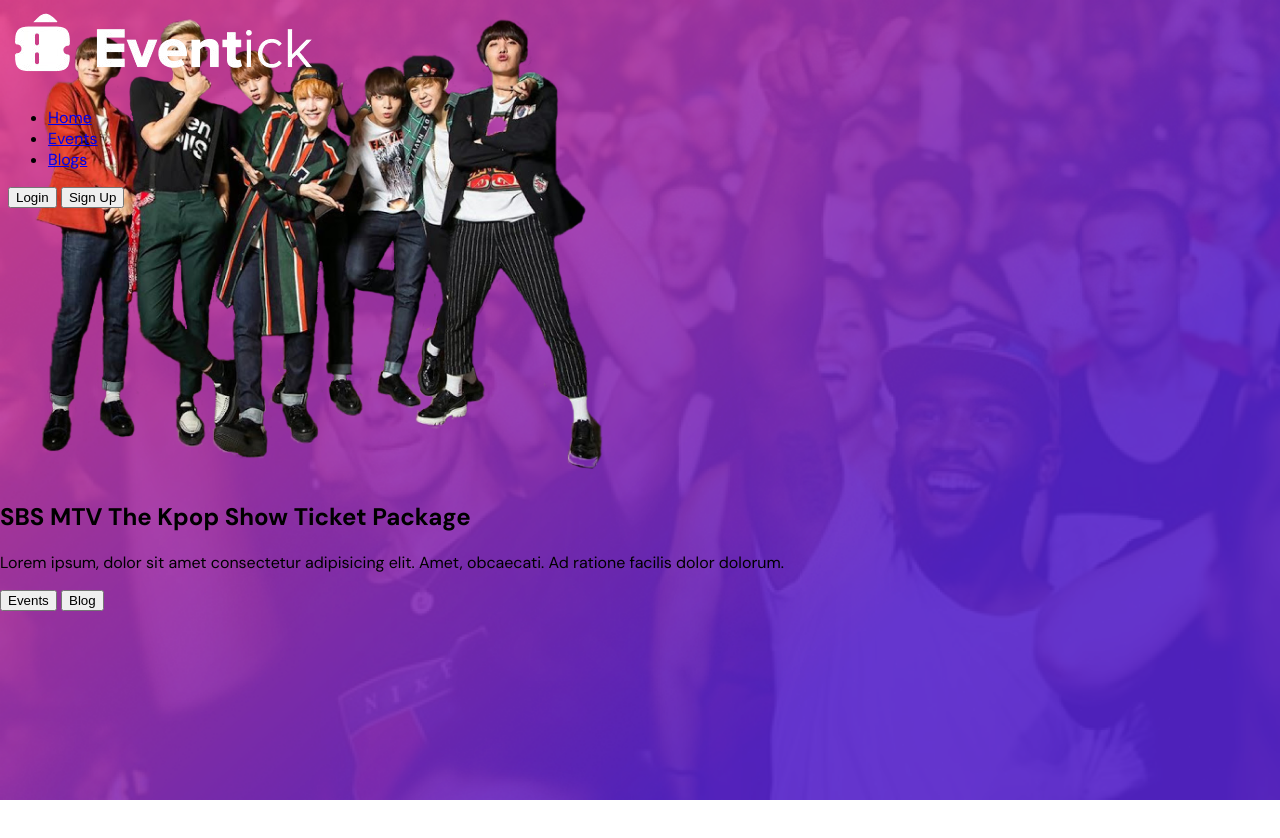
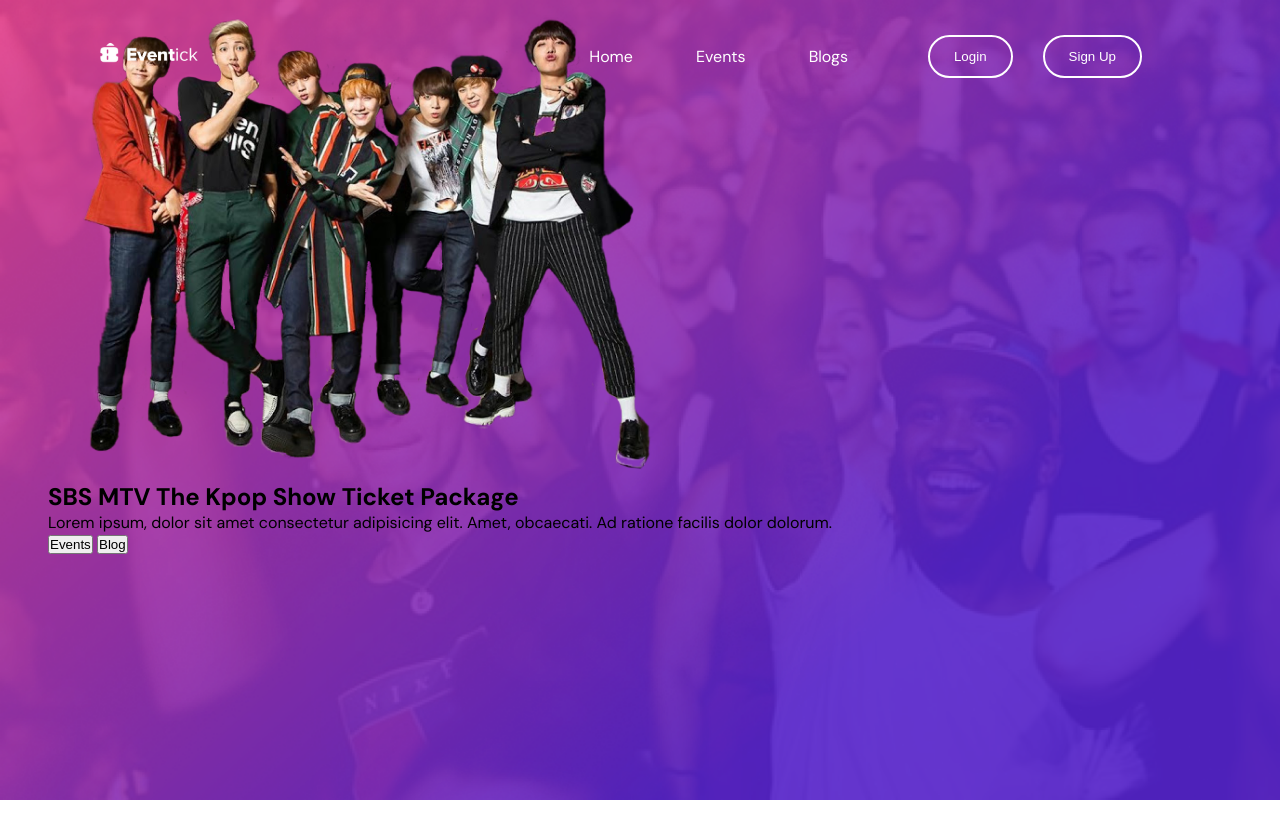
Before and after one commit to hamzalafsioui/brief-2-Festava-_Plateforme_de_Billetterie_-v-nementielle, a plain HTML site: page index.html in a window 1280 px wide. Shown: the top 838 px of the page. Before the commit the page ends 800 px from the top, so only its background shows below. Drawn offline with Linux system fonts and the light colour scheme.

Commit message:
1er version of section Header (css) -)

```diff
--- a/css/style.css
+++ b/css/style.css
@@ -1,9 +1,17 @@
 * {
   box-sizing: border-box;
+  margin: 0;
+  padding: 0;
 }
 
-body{
+body {
   font-family: "DM Sans", sans-serif;
+  height: 2000px;
+}
+.container {
+  width: 100%;
+  margin: 0 auto;
+  padding: 0 3rem;
 }
 .hero {
   position: absolute;
@@ -15,5 +23,55 @@
   background-repeat: no-repeat;
   background-size: cover;
   z-index: -99;
+}
+
+header {
+  display: flex;
+  justify-content: space-between;
+  align-items: center;
+  padding: 10px 50px;
+}
+.logo-container img {
+  width: 100px;
+  height: auto;
+  margin-top: 25px;
 
 }
+ul {
+  display: flex;
+  align-items: center;
+  list-style: none;
+}
+
+nav ul li {
+  margin: 0 20px;
+}
+nav ul li a {
+  text-decoration: none;
+  color: #ffffff;
+}
+
+
+nav {
+  display: flex;
+  margin: 25px 40px 0px 25px;
+}
+.auth-buttons button {
+  padding: 12px 24px;
+  border-radius: 50px;
+  background-color: transparent;
+  border: 2px solid white;
+  color: white;
+  font-weight: 520;
+}
+
+.nav-links {
+  display: flex;
+  gap: 23px;
+  margin-right: 60px;
+}
+
+.auth-buttons {
+  display: flex;
+  gap: 30px;
+}
--- a/index.html
+++ b/index.html
@@ -13,7 +13,8 @@
     <title>Festava B2</title>
   </head>
   <body>
-    <header class="container">
+    <div class="container">
+      <header class="header-section">
         <div class="logo-container">
           <img src="img/logo.png" />
         </div>
@@ -29,7 +30,7 @@
           </div>
         </nav>
       </header>
-    <section class="hero">
+      <section class="container hero">
         <div class="hero-img">
           <img src="img/kpop.png" />
         </div>
@@ -45,5 +46,6 @@
           </div>
         </div>
       </section>
+    </div>
   </body>
 </html>
```
Lines whose indentation alone changed are shown as unchanged.
